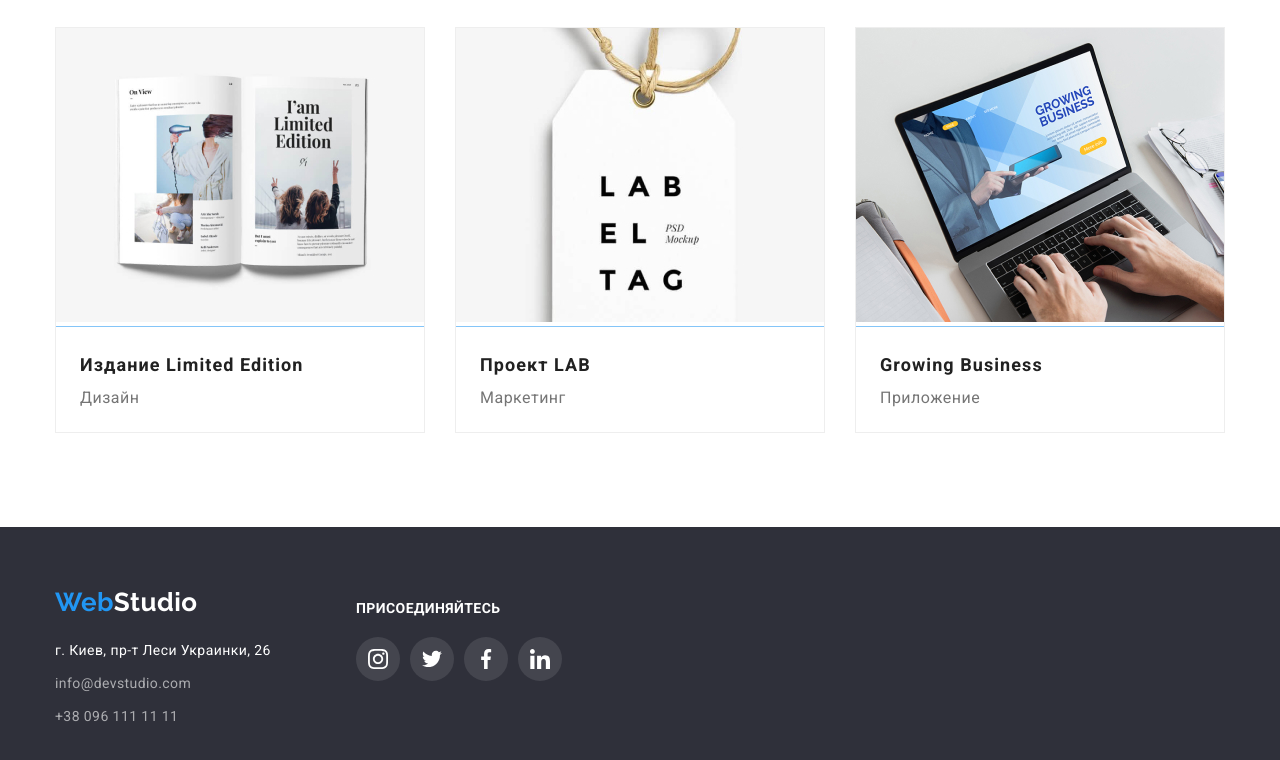
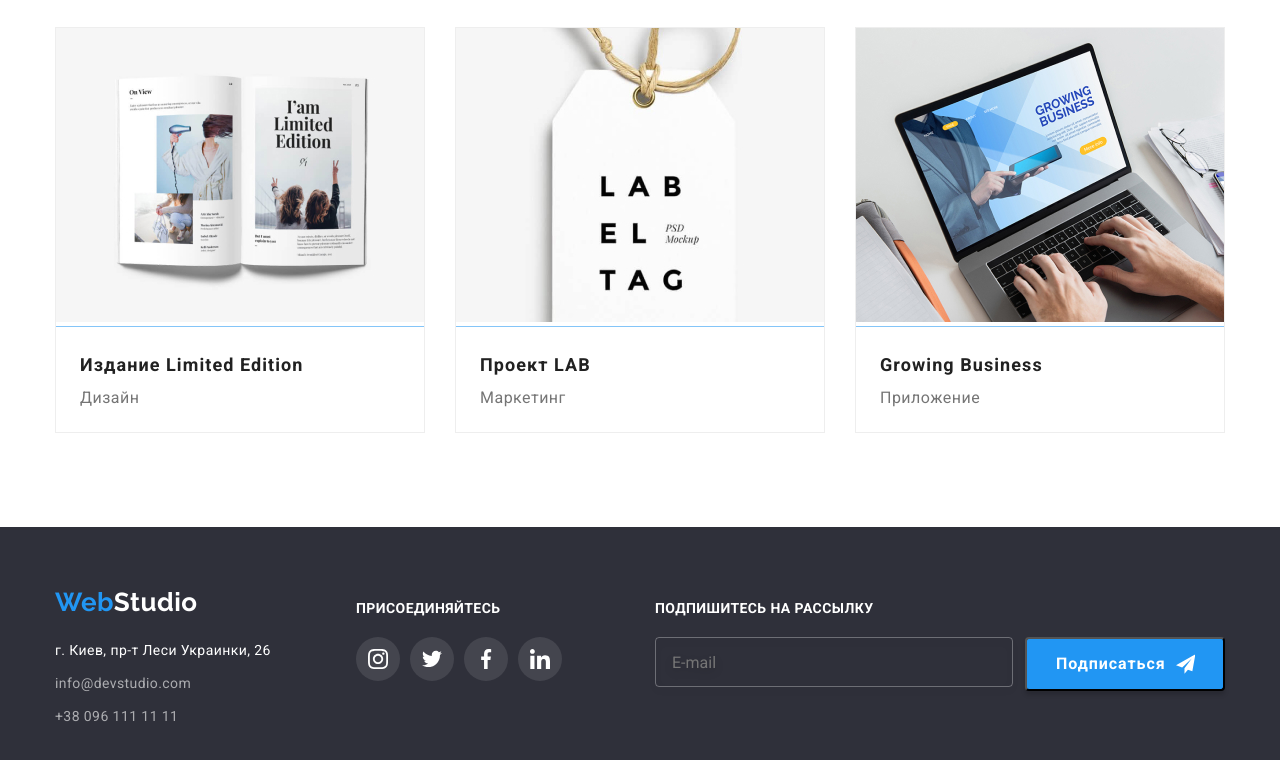
Before and after one commit to YuriyRysak/goit-markup-hw-06, a plain HTML site: page portfolio.html in a window 1280 px wide. Shown: the part 1113-1873 px from the top of the page. Drawn offline with nearby package versions, Linux system fonts and the light colour scheme.

Commit message:
12-02
19-51

```diff
--- a/portfolio.html
+++ b/portfolio.html
@@ -210,6 +210,24 @@
                     </li>
                 </ul>
             </div>
+            <!-- Subscribe -->
+            <div class="subscription">
+                <h3 class="social-text">Подпишитесь на рассылку</h3>
+                <form class="online-form">
+                    <div class="online-wrap">
+                        <input class="online-input" type="email" name="user-mail" class="online-modal-input" placeholder="E-mail"
+                            required id="user-mail" />
+                        <button class="subscription-type" type="submit"><span class="subscription-text">Подписаться</span>
+                            <svg class="icon-icon-send" width="24" height="24">
+                                <use href="./SVG/icomoon/symbol-defs.svg#icon-icon-send"></use>
+                            </svg>
+                        </button>
+
+                    </div>
+
+                </form>
+
+            </div>
         </div>
     </footer>
     </div>
```
Also changed, not shown: index.html (+1 -2 lines).
